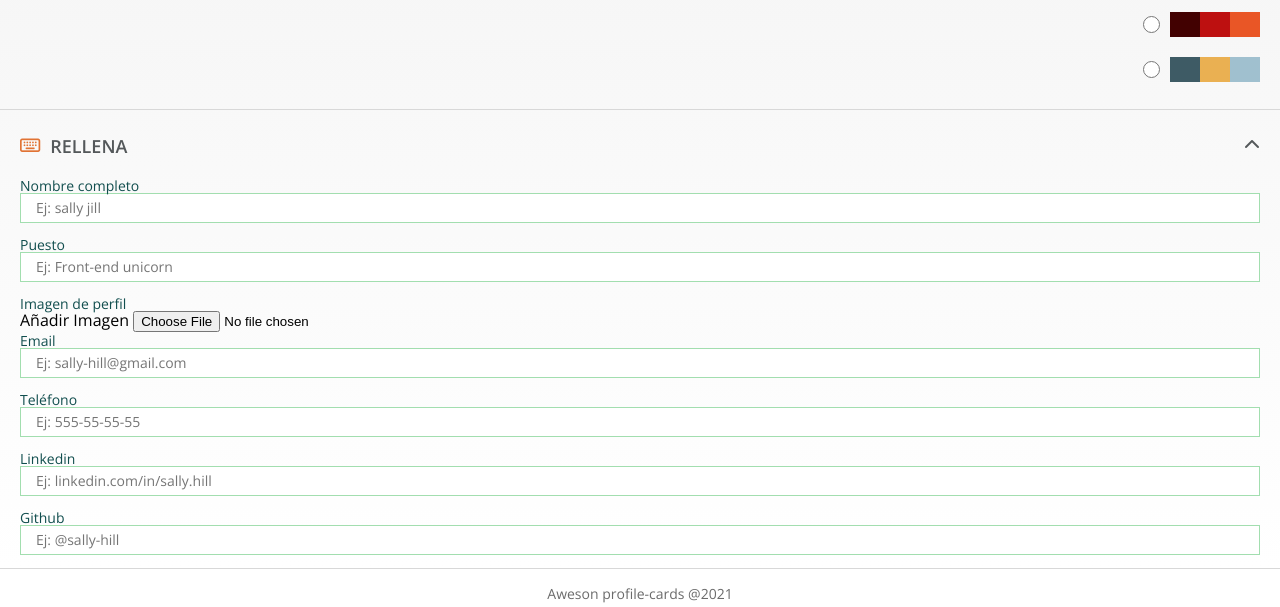
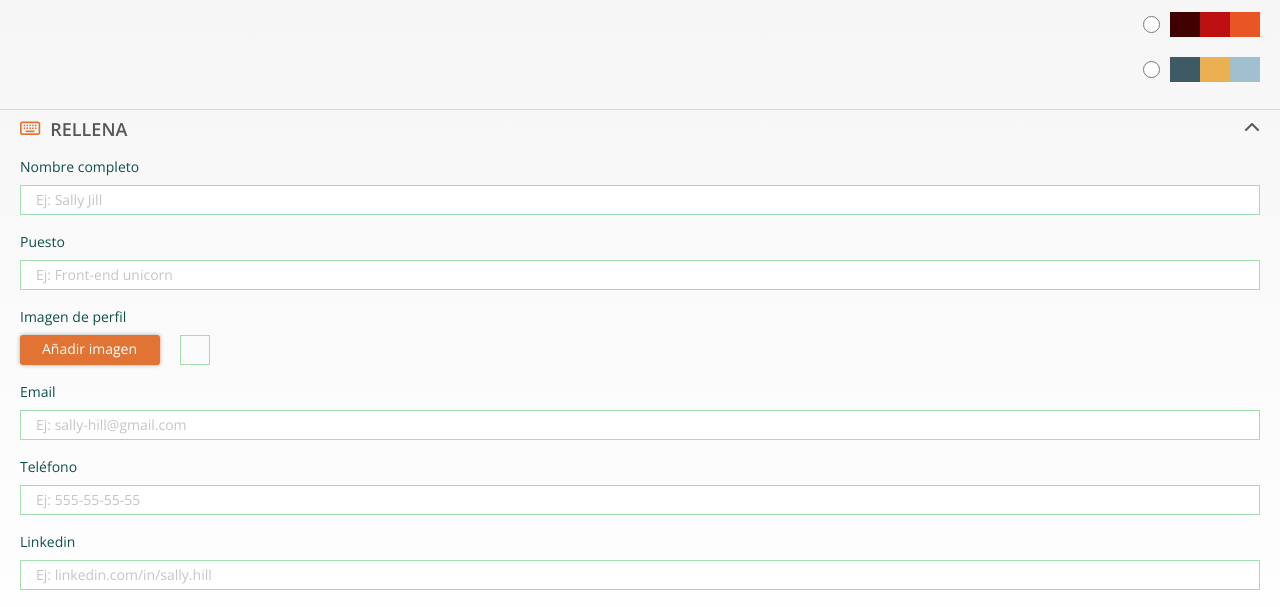
Before and after one commit to Adalab/project-promo-o-module-2-team-5, a website: page src/html/create_card.html in a window 1280 px wide. Shown: the part 717-1324 px from the top of the page. Drawn offline with nearby package versions, Linux system fonts and the light colour scheme; files that its build step writes are made by us from their sources; files whose address does not match are found by name.

Commit message:
add styles to form

```diff
--- a/src/html/partials/form.html
+++ b/src/html/partials/form.html
@@ -14,68 +14,69 @@
   >
     <fieldset>
       <div class="">
-        <label for="name" class="label">Nombre completo</label>
+        <label for="name" class="form__label">Nombre completo</label>
         <input
           type="text"
-          placeholder="Ej: sally jill"
-          name="name"
+          placeholder="Ej: Sally Jill"
+          name="full_name"
           id="name"
-          class="input"
+          class="form__input"
           value=""
           required
         />
-        <label for="job" class="label">Puesto</label>
+        <label for="job" class="form__label">Puesto</label>
         <input
           type="text"
           placeholder="Ej: Front-end unicorn"
           name="job"
           id="job"
-          class="input"
+          class="form__input"
           required
         />
 
-        <label for="image" class="label">Imagen de perfil</label>
-        <div class="">
-          <label class="">Añadir Imagen</label>
-          <input type="file" name="photo" id="photo" class="" required />
+        <label for="image" class="form__label">Imagen de perfil</label>
+        <div class="form__image-section">
+          <label class="form__image-section--add">Añadir imagen</label>
+          <div class="form__image-section--preview"></div>
+          <!-- <input type="file" name="photo" id="photo" class="" required /> -->
         </div>
 
-        <label for="email" class="label">Email</label>
+        <label for="email" class="form__label">Email</label>
         <input
           type="email"
           placeholder="Ej: sally-hill@gmail.com "
           name="email"
           id="email"
-          class="input"
+          class="form__input"
           required
         />
 
-        <label for="phone" class="label">Teléfono</label>
+        <label for="phone" class="form__label">Teléfono</label>
         <input
           type="tel"
           placeholder="Ej: 555-55-55-55"
           pattern=""
           name="phone"
           id="phone"
-          class="input"
+          class="form__input"
           required
         />
-        <label for="linkedin" class="label">Linkedin</label>
+        <label for="linkedin" class="form__label">Linkedin</label>
         <input
           type="text"
           placeholder="Ej: linkedin.com/in/sally.hill"
           name="linkedin"
           id="linkedin"
-          class="input"
+          class="form__input"
           required
         />
-        <label for="github" class="label">Github</label>
+        <label for="github" class="form__label">Github</label>
         <input
           type="text"
           placeholder="Ej: @sally-hill"
           name="github"
           id="github"
-          class="input"
+          class="form__input"
           required
         />
       </div>
--- a/src/scss/components/_form.scss
+++ b/src/scss/components/_form.scss
@@ -1,7 +1,7 @@
 .section__bar {
   display: flex;
   justify-content: space-between;
-  padding-top: 27px;
+  padding-top: 10px;
 
   &--icontitle {
     display: flex;
@@ -31,19 +31,50 @@
 
 .form {
   font-family: $principal-font;
+  border-bottom: 1px solid #d8d8d8;
+  padding-bottom: 10px;
+
+  &__label {
+    @include text($principal-font, 14px, none, #114e4e);
+    display: block;
+    height: 25px;
   }
 
-.label {
-  @include text($principal-font, 14px, none, #114e4e);
-}
-
-.input {
+  &__input {
     width: 100%;
     height: 30px;
     display: block;
     border: 1px solid #a2deaf;
     box-sizing: border-box;
-  margin-bottom: 13px;
+    margin-bottom: 20px;
     padding-left: 15px;
     @include text($principal-font, 14px, none, black);
   }
+
+  ::placeholder {
+    color: #c5c5c5;
+  }
+
+  &__image-section {
+    display: flex;
+
+    &--add {
+      @include text($principal-font, 14px, none, #ffffff);
+      width: 140px;
+      height: 30px;
+      margin: 0px 0px 20px 0px;
+      padding: 3px 22px 7px;
+      border-radius: 3px;
+      box-shadow: 0 0 4px 0 rgba(0, 0, 0, 0.32);
+      background-color: $iconscolor;
+      line-height: 22px;
+    }
+
+    &--preview {
+      border: solid 1px #a2deaf;
+      width: 30px;
+      height: 30px;
+      margin: 0px 74px 20px 20px;
+    }
+  }
+}
```
Lines whose indentation alone changed are shown as unchanged.
